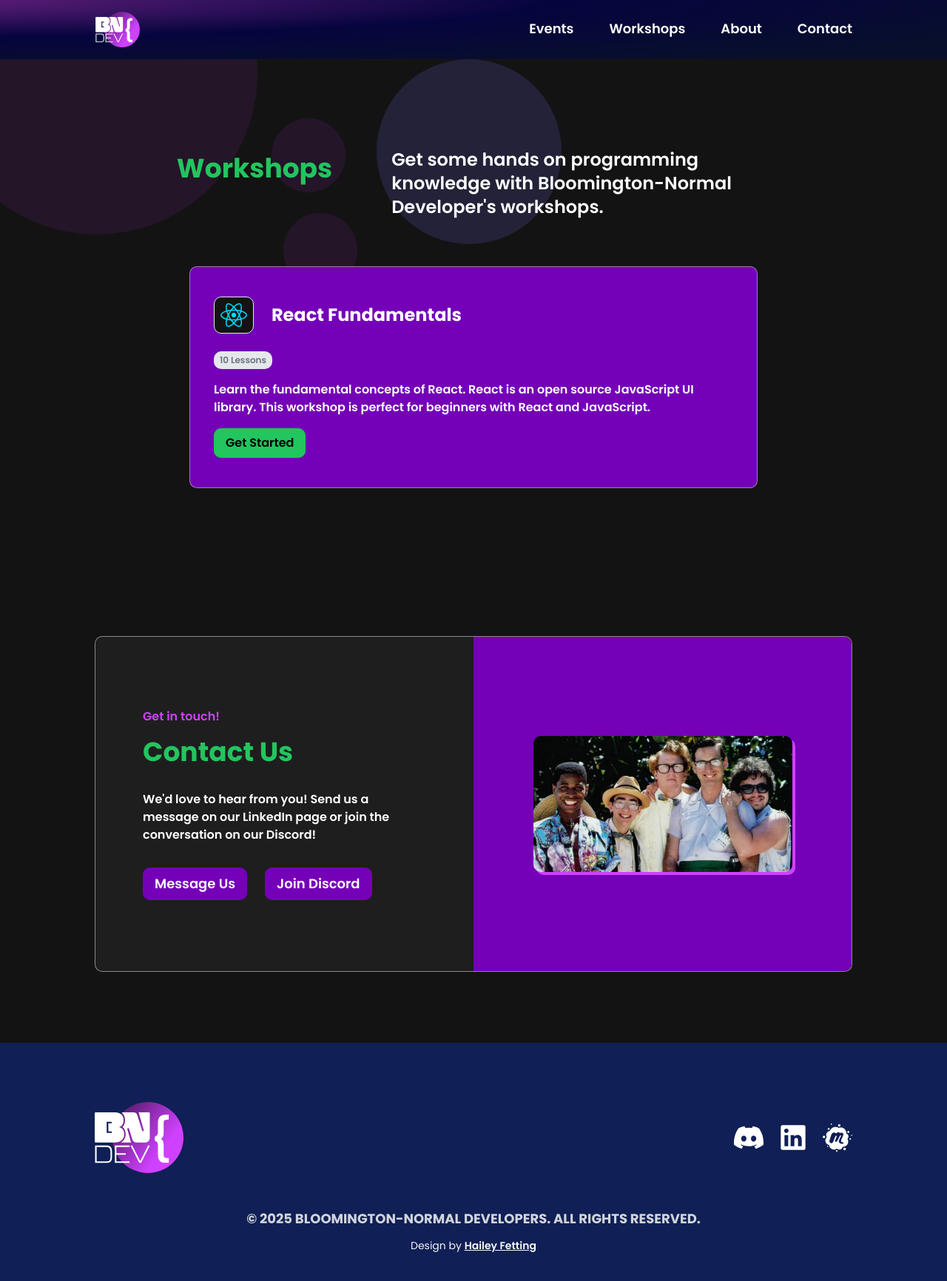
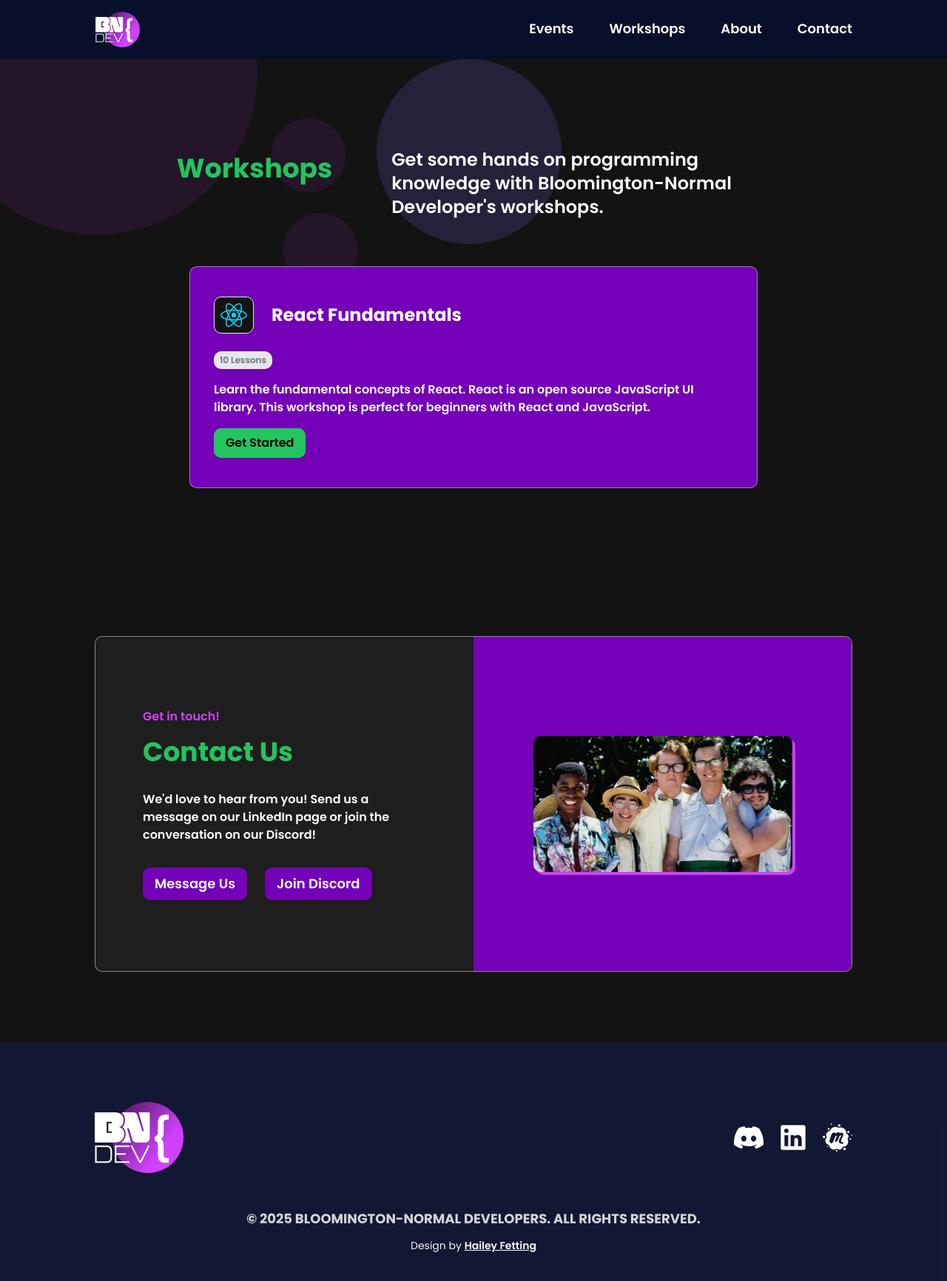
Before and after one commit to andrewgilliland/blono.dev, a Next.js app: page /workshops in a window 1280 px wide. Shown: the top 1732 px of the page at 74% size. Built offline with nearby package versions, Linux system fonts and the light colour scheme.

Commit message:
refactor: removes colors.ts

```diff
--- a/src/components/layout/Footer.tsx
+++ b/src/components/layout/Footer.tsx
@@ -1,5 +1,4 @@
 import { FC } from "react";
-import { palette } from "@/styles/colors";
 import Image from "next/image";
 import Link from "next/link";
 import DiscordIcon from "@/components/icons/DiscordIcon";
@@ -36,7 +35,7 @@ const Footer: FC<FooterProps> = () => {
   const currentYear = new Date().getFullYear();
 
   return (
-    <footer style={{ backgroundColor: palette.darkBlueish }}>
+    <footer className="bg-darkish-blue/50">
       <Container className="flex flex-col w-full py-20">
         <div className="flex justify-between items-center">
           <Link href="/">
--- a/src/components/layout/Header/index.tsx
+++ b/src/components/layout/Header/index.tsx
@@ -1,5 +1,4 @@
 import { FC } from "react";
-import { palette } from "@/styles/colors";
 import MobileHeader from "./MobileHeader";
 import DesktopHeader from "./DesktopHeader";
 import HeaderBanner from "./HeaderBanner";
@@ -27,9 +26,8 @@ const Header: FC<HeaderProps> = ({ events }) => {
     <>
       <header className="fixed z-20 w-full bg-black">
         <div
-          className="absolute w-full opacity-50 z-0"
+          className="absolute w-full bg-darkish-blue/50 z-0"
           style={{
-            backgroundImage: `radial-gradient(farthest-corner at -200px 0px, ${palette.pinkish}, ${palette.blueish} 45%, ${palette.darkBlueish} 89%, ${palette.darkBlueish})`,
             height: HEADER_HEIGHT,
           }}
         />
--- a/src/styles/colors.ts
+++ /dev/null
@@ -1,5 +0,0 @@
-export const palette = {
-  darkBlueish: '#101F55',
-  blueish: '#0B097C',
-  pinkish: '#D041FF',
-};
--- a/tailwind.config.ts
+++ b/tailwind.config.ts
@@ -24,6 +24,9 @@ module.exports = {
         },
         "picton-blue": "#48BFE3",
         "viking-blue": "#56CFE1",
+        "darkish-blue": "#101F55",
+        blueish: "#0B097C",
+        pinkish: "#D041FF",
       },
       fontFamily: {
         brand: ["var(--font-poppins)"],
```
